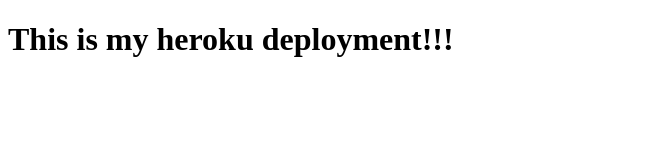
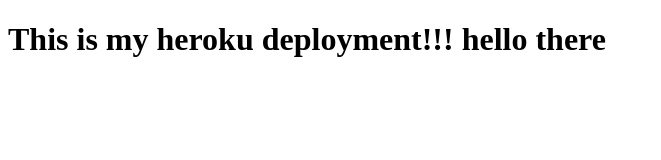
Before and after one commit to Chwunny/deployment-demo, a website: page index.html in a window 1280 px wide. Shown: the whole page, without its empty margins (0-661 px from the left). Drawn offline with Linux system fonts and the light colour scheme.

Commit message:
hello there

```diff
--- a/index.html
+++ b/index.html
@@ -7,6 +7,6 @@
   <title>Heroku Test</title>
 </head>
 <body>
-  <h1>This is my heroku deployment!!!</h1>
+  <h1>This is my heroku deployment!!! hello there</h1>
 </body>
 </html>
```
